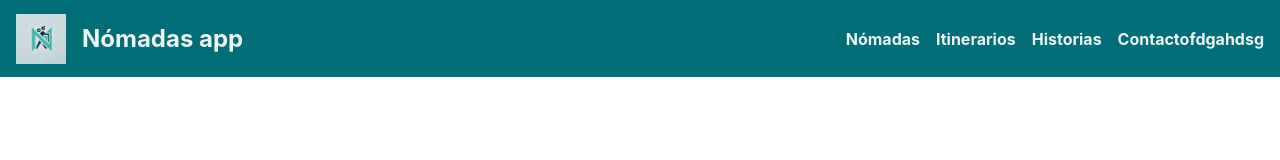
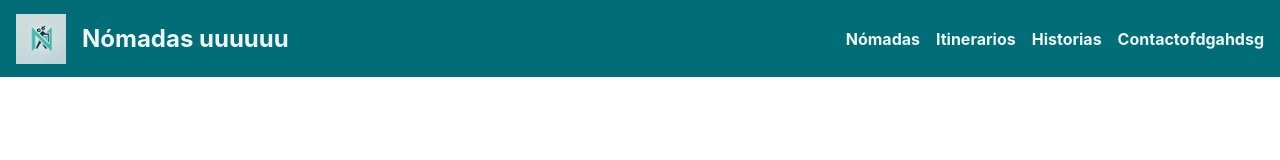
Before and after one commit to benjir03/nomadasAPP, a React (Create React App) app: page / in a window 1280 px wide. Shown: the top 160 px of the page. Built offline with nearby package versions, Linux system fonts and the light colour scheme.

Commit message:
PracticandoGit

```diff
--- a/src/componentes/BarraNav.jsx
+++ b/src/componentes/BarraNav.jsx
@@ -7,7 +7,7 @@ const BarraNav = () => {
     <header className="header">
       <div className="logo">
         <img src={logoNomadas} alt="Logo de la página" />
-        <h1>Nómadas app</h1>
+        <h1>Nómadas uuuuuu</h1>
       </div>
       <nav>
         <ul className="nav-links">
```
